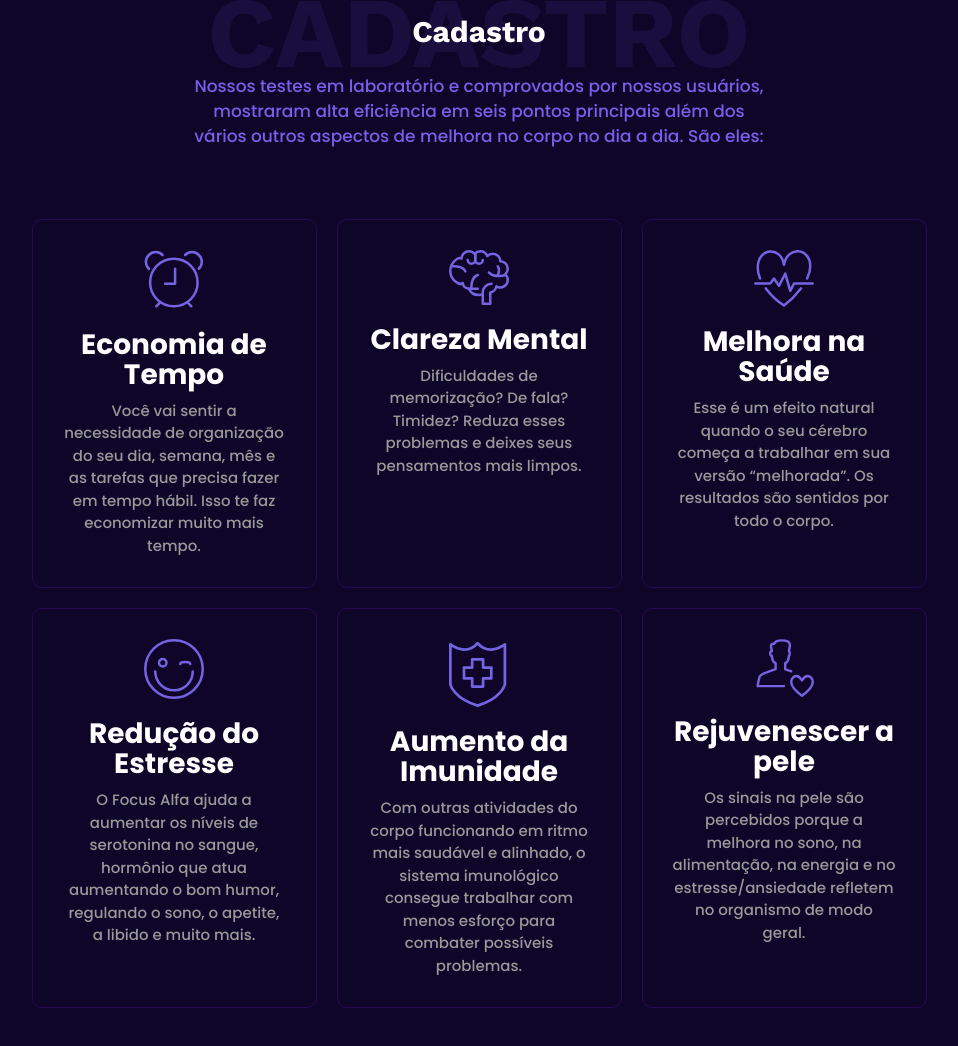
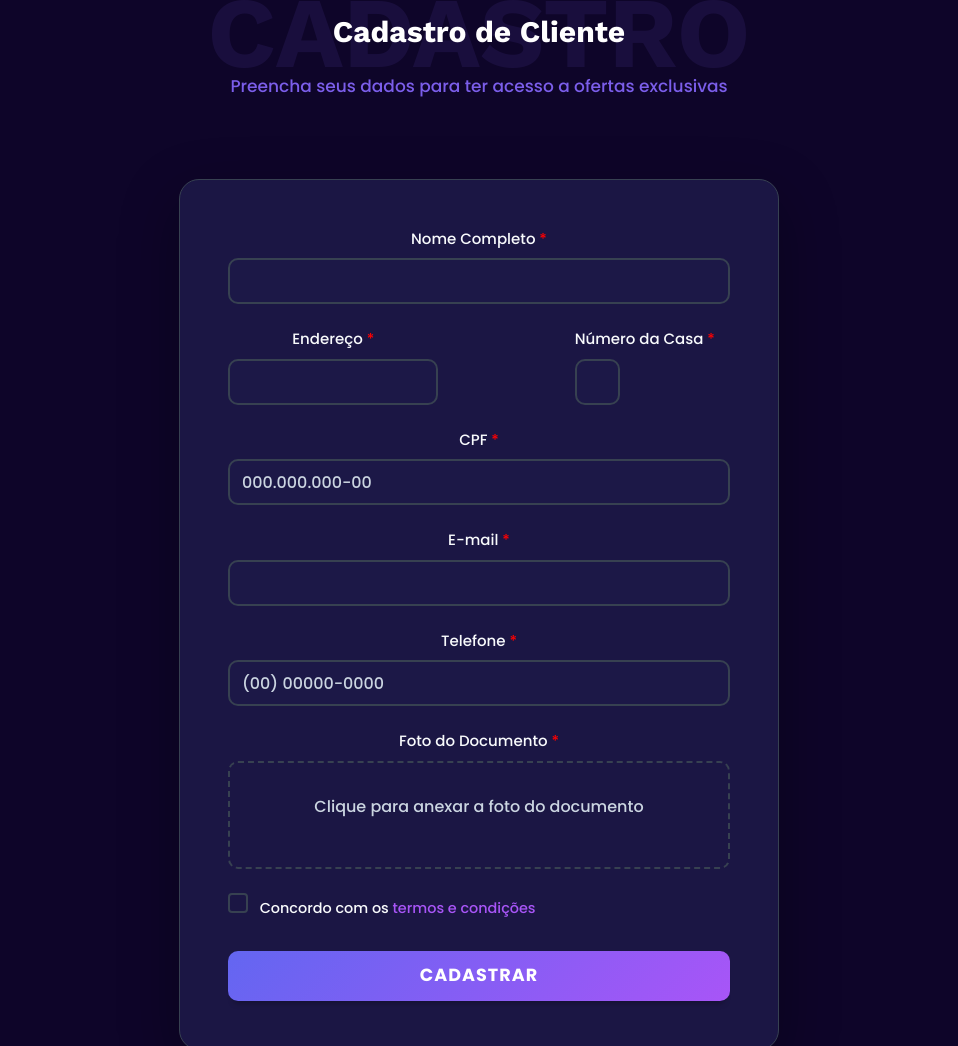
Before and after one commit to Feliipevasconcellos/site-scorpion-vn, a plain HTML site: page index.html in a window 1280 px wide. Shown: the part 2412-3458 px from the top of the page, without its empty margins (161-1119 px from the left). Drawn offline with nearby package versions, Linux system fonts and the light colour scheme; some packages are replaced by stand-ins of ours; a script that the page names is missing.

Commit message:
Criação do formulário de cadastro

```diff
--- a/index.html
+++ b/index.html
@@ -544,11 +544,9 @@
 
                         <div class="back-title">Cadastro</div>
 
-                        <h3 class="text-white">Cadastro</h3>
-
-                        <p class="color-pr">Nossos testes em laboratório e comprovados por nossos usuários, mostraram
-                            alta eficiência em seis pontos principais além dos vários outros aspectos de melhora no
-                            corpo no dia a dia. São eles:</p>
+                        <h3 class="text-white">Cadastro de Cliente</h3>
+
+                        <p class="color-pr">Preencha seus dados para ter acesso a ofertas exclusivas</p>
 
                     </div>
 
@@ -558,105 +556,109 @@
 
         </div>
 
-        <div class="container">
-
-            <div class="row justify-content-md-center">
-
-                <div class="col-md-3" data-entrance="from-bottom" data-entrance-delay="100" data-tilt
-                    data-tilt-perspective="2000" data-tilt-speed="700" data-tilt-max="24" data-tilt-glare="false"
-                    data-tilt-scale="1.05">
-
-                    <div class="b-icon"><img src="/novo/img/b-icon-1.svg"></div>
-
-                    <div class="b-name">Economia de Tempo</div>
-
-                    <div class="b-text">Você vai sentir a necessidade de organização do seu dia, semana, mês e as
-                        tarefas que precisa fazer em tempo hábil. Isso te faz economizar muito mais tempo.</div>
-
-                </div>
-
-                <div class="col-md-3" data-entrance="from-bottom" data-entrance-delay="150" data-tilt
-                    data-tilt-perspective="2000" data-tilt-speed="700" data-tilt-max="24" data-tilt-glare="false"
-                    data-tilt-scale="1.05">
-
-                    <div class="b-icon"><img src="/novo/img/b-icon-2.svg"></div>
-
-                    <div class="b-name">Clareza Mental</div>
-
-                    <div class="b-text">Dificuldades de memorização? De fala? Timidez? Reduza esses problemas e deixes
-                        seus pensamentos mais limpos.
-
-                    </div>
-
-                </div>
-
-                <div class="col-md-3" data-entrance="from-bottom" data-entrance-delay="200" data-tilt
-                    data-tilt-perspective="2000" data-tilt-speed="700" data-tilt-max="24" data-tilt-glare="false"
-                    data-tilt-scale="1.05">
-
-                    <div class="b-icon"><img src="/novo/img/b-icon-3.svg"></div>
-
-                    <div class="b-name">Melhora na Saúde</div>
-
-                    <div class="b-text">Esse é um efeito natural quando o seu cérebro começa a trabalhar em sua versão
-                        “melhorada”. Os resultados são sentidos por todo o corpo.
-
-                    </div>
-
-                </div>
-
-
-
-            </div>
-
-            <div class="row justify-content-md-center">
-
-                <div class="col-md-3" data-entrance="from-bottom" data-entrance-delay="250" data-tilt
-                    data-tilt-perspective="2000" data-tilt-speed="700" data-tilt-max="24" data-tilt-glare="false"
-                    data-tilt-scale="1.05">
-
-                    <div class="b-icon"><img src="/novo/img/b-icon-4.svg"></div>
-
-                    <div class="b-name">Redução do Estresse</div>
-
-                    <div class="b-text">O Focus Alfa ajuda a aumentar os níveis de serotonina no sangue, hormônio que
-                        atua aumentando o bom humor, regulando o sono, o apetite, a libido e muito mais.</div>
-
-                </div>
-
-                <div class="col-md-3" data-entrance="from-bottom" data-entrance-delay="300" data-tilt
-                    data-tilt-perspective="2000" data-tilt-speed="700" data-tilt-max="24" data-tilt-glare="false"
-                    data-tilt-scale="1.05">
-
-                    <div class="b-icon"><img src="/novo/img/b-icon-7.svg"></div>
-
-                    <div class="b-name">Aumento da Imunidade</div>
-
-                    <div class="b-text">Com outras atividades do corpo funcionando em ritmo mais saudável e alinhado, o
-                        sistema imunológico consegue trabalhar com menos esforço para combater possíveis problemas.
-                    </div>
-
-                </div>
-
-                <div class="col-md-3" data-entrance="from-bottom" data-entrance-delay="350" data-tilt
-                    data-tilt-perspective="2000" data-tilt-speed="700" data-tilt-max="24" data-tilt-glare="false"
-                    data-tilt-scale="1.05">
-
-                    <div class="b-icon"><img src="/novo/img/b-icon-6.svg"></div>
-
-                    <div class="b-name">Rejuvenescer a pele</div>
-
-                    <div class="b-text">Os sinais na pele são percebidos porque a melhora no sono, na alimentação, na
-                        energia e no estresse/ansiedade refletem no organismo de modo geral.</div>
-
-                </div>
+        <div class="row justify-content-center">
+
+            <div class="col-md-8 justify-content-center">
+
+                <form id="customerForm" class="customer-form w-100">
+
+                    <div class="form-group">
+
+                        <label for="fullName"> Nome Completo <span class="star">*</span></label>
+
+                        <input type="text" id="fullName" name="fullName" class="form-control" required>
+
+                    </div>
+
+                    <div class="form-row">
+
+                        <div class="form-group col-md-8">
+
+                            <label for="address"> Endereço <span class="star">*</span></label>
+
+                            <input type="text" id="address" name="address" class="form-control" required>
+
+                        </div>
+
+                        <div class="form-group col-md-4">
+
+                            <label for="houseNumber" style="white-space: nowrap;"> Número da Casa <span
+                                    class="star">*</span></label>
+
+                            <input type="text" id="houseNumber" name="houseNumber" class="form-control" required>
+
+                        </div>
+
+                    </div>
+
+                    <div class="form-group">
+
+                        <label for="cpf"> CPF <span class="star">*</span></label>
+
+                        <input type="text" id="cpf" name="cpf" placeholder="000.000.000-00" class="form-control"
+                            required>
+
+                    </div>
+
+                    <div class="form-group">
+
+                        <label for="email"> E-mail <span class="star">*</span></label>
+
+                        <input type="email" id="email" name="email" class="form-control">
+
+                    </div>
+
+                    <div class="form-group">
+
+                        <label for="phone"> Telefone <span class="star">*</span></label>
+
+                        <input type="tel" id="phone" name="phone" placeholder="(00) 00000-0000" class="form-control">
+
+                    </div>
+
+                    <div class="form-group">
+
+                        <label for="documentPhoto"> Foto do Documento <span class="star">*</span></label>
+
+                        <div class="file-upload">
+
+                            <input type="file" id="documentPhoto" name="documentPhoto" accept="image/*" required>
+
+                            <div class="file-upload-display">
+
+                                <span class="file-upload-text">Clique para anexar a foto do documento</span>
+
+                                <div class="file-preview" id="filePreview"></div>
+
+                            </div>
+
+                        </div>
+
+                    </div>
+
+                    <div class="form-group checkbox-group">
+
+                        <label class="checkbox-label">
+
+                            <input type="checkbox" id="terms" name="terms" required>
+
+                            <span class="checkmark"></span>
+
+                            Concordo com os <a href="#" class="terms-link">termos e condições</a>
+
+                        </label>
+
+                    </div>
+
+                    <button type="submit" class="btn btn-primary btn-block submit-button">Cadastrar</button>
+
+                </form>
 
             </div>
 
         </div>
 
     </section>
-
 
 
     <!-- Cadastro --><!-- Para quem é feito -->
--- a/novo/css/style.css
+++ b/novo/css/style.css
@@ -18,6 +18,16 @@ a {
   --corDois: #393e46;
   --corTres: #00adb5;
   --corQuatro: #eeeeee;
+  --primary-color: #6366f1;
+  --secondary-color: #8b5cf6;
+  --accent-color: #a855f7;
+  --dark-bg: #1e1b4b;
+  --darker-bg: #1e1a3a;
+  --text-light: #f8fafc;
+  --text-gray: #cbd5e1;
+  --border-color: #374151;
+  --success-color: #10b981;
+  --error-color: #ef4444;
   --space: 0 auto 20px;
   --fwBolder: 600;
   --fwNormal: 300;
@@ -2999,6 +3009,180 @@ time {
   }
 }
 
+/* Form Styling */
+.customer-form {
+  max-width: 600px;
+  margin: 20px auto;
+  background: rgba(30, 27, 75, 0.8);
+  padding: 3rem;
+  border-radius: 20px;
+  border: 1px solid var(--border-color);
+  box-shadow: 0 20px 60px rgba(0, 0, 0, 0.3);
+}
+
+.customer-form .star {
+  color: red;
+}
+
+.form-group {
+  margin-bottom: 1.5rem;
+}
+
+.form-row {
+  display: grid;
+  grid-template-columns: 2fr 1fr;
+  gap: 1rem;
+}
+
+.form-group label {
+  display: block;
+  margin-bottom: 0.5rem;
+  color: var(--text-light);
+  font-weight: 500;
+}
+
+.form-control {
+  width: 100%;
+  padding: 0.75rem;
+  border: 2px solid var(--border-color);
+  border-radius: 10px;
+  background: rgba(30, 27, 75, 0.5);
+  color: var(--text-light);
+  font-size: 1rem;
+  transition: border-color 0.3s ease, box-shadow 0.3s ease;
+}
+
+.form-control:focus {
+  outline: none;
+  border-color: var(--accent-color);
+  box-shadow: 0 0 0 3px rgba(168, 85, 247, 0.1);
+}
+
+.form-control::placeholder {
+  color: var(--text-gray);
+}
+
+/* File Upload */
+.file-upload {
+  position: relative;
+}
+
+.file-upload input[type="file"] {
+  position: absolute;
+  opacity: 0;
+  width: 100%;
+  height: 100%;
+  cursor: pointer;
+}
+
+.file-upload-display {
+  border: 2px dashed var(--border-color);
+  border-radius: 10px;
+  padding: 2rem;
+  text-align: center;
+  transition: border-color 0.3s ease, background-color 0.3s ease;
+  cursor: pointer;
+}
+
+.file-upload-display:hover {
+  border-color: var(--accent-color);
+  background: rgba(168, 85, 247, 0.05);
+}
+
+.file-upload-text {
+  color: var(--text-gray);
+  font-size: 1rem;
+}
+
+.file-preview {
+  margin-top: 1rem;
+}
+
+.file-preview img {
+  max-width: 200px;
+  max-height: 200px;
+  border-radius: 10px;
+  box-shadow: 0 5px 15px rgba(0, 0, 0, 0.3);
+}
+
+/* Checkbox */
+.checkbox-group {
+  display: flex;
+  align-items: center;
+}
+
+.checkbox-label {
+  display: flex;
+  align-items: center;
+  cursor: pointer;
+  font-size: 0.9rem;
+}
+
+.checkbox-label input[type="checkbox"] {
+  display: none;
+}
+
+.checkmark {
+  width: 20px;
+  height: 20px;
+  border: 2px solid var(--border-color);
+  border-radius: 4px;
+  margin-right: 0.5rem;
+  position: relative;
+  transition: all 0.3s ease;
+  /* background: #fff; */
+  display: inline-block;
+  box-sizing: border-box;
+}
+
+.checkbox-label input[type="checkbox"]:checked+.checkmark {
+  background: var(--accent-color);
+  border-color: var(--accent-color);
+}
+
+.checkbox-label input[type="checkbox"]:checked+.checkmark::after {
+  content: "✓";
+  position: absolute;
+  left: 50%;
+  top: 50%;
+  transform: translate(-50%, -50%);
+  color: white;
+  font-weight: bold;
+}
+
+.terms-link {
+  color: var(--accent-color);
+  text-decoration: none;
+}
+
+.terms-link:hover {
+  text-decoration: underline;
+}
+
+/* Submit Button */
+.submit-button {
+  width: 100%;
+  background: linear-gradient(135deg,
+      var(--primary-color),
+      var(--accent-color));
+  color: white;
+  border: none;
+  padding: 1rem;
+  border-radius: 10px;
+  font-size: 1.1rem;
+  font-weight: bold;
+  cursor: pointer;
+  transition: transform 0.3s ease, box-shadow 0.3s ease;
+}
+
+.submit-button:hover {
+  transform: translateY(-2px);
+  box-shadow: 0 10px 30px rgba(139, 92, 246, 0.3);
+}
+
+.submit-button:active {
+  transform: translateY(0);
+}
 
 #formulario .text p {
   color: #fff;
```
